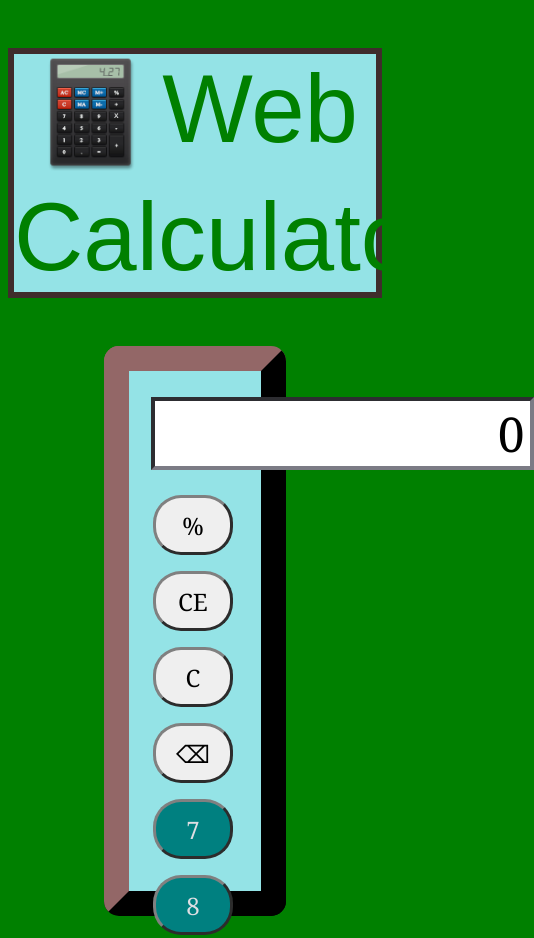
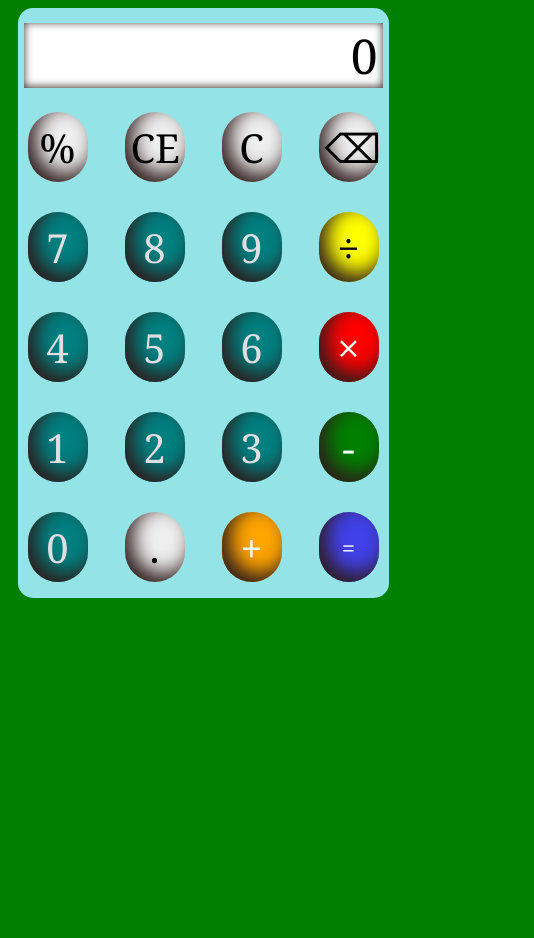
Before and after one commit to LeonardoHobeni/web-calculator, a plain HTML site: page index.html in a window 390 px wide. Shown: the top 938 px of the page, 534 px wide, since content can reach past the window. After the commit the page ends 844 px from the top, so only its background shows below. Drawn offline with Linux system fonts and the light colour scheme.

Commit message:
fixed site responsivity

```diff
--- a/Calculator App.js
+++ b/Calculator App.js
@@ -7,17 +7,13 @@ function buildScreen(id)
 {
     var deviceContainer= document.getElementById(id);
 
-    //create output paragraph
-    var outPar= document.createElement('p');
-
     //create output screen
-    var outScreen= document.createElement('p');
+    var outScreen= document.createElement('div');
     outScreen.className='Screen';
     outScreen.setAttribute('id', 'outScreen');
     outScreen.innerText='0';
-    outPar.appendChild(outScreen);
 
-    deviceContainer.appendChild(outPar);
+    deviceContainer.appendChild(outScreen);
 }
 
 function buildButtons(id, schema)
--- a/index.html
+++ b/index.html
@@ -2,9 +2,10 @@
 <html lang="en">
     <head>
         <title>Calculator Site</title>
+        <meta charset="UTF-8">
+        <meta name="viewport" content="width=device-width, initial-scale=1.0">
         <link rel="stylesheet" href="site style.css">
         <script src="Calculator App.js"></script>
-        <meta charset="UTF-8">
     </head>
 
     <body onload="buildCalculator('mainContainer')">
--- a/site style.css
+++ b/site style.css
@@ -1,15 +1,19 @@
 body
 {
     background-color: green;
+    width: 100%;
+    height: 740px;
 }
+
 .mainHeading
 {
-    font-size: 3em;
+    font-size: 0;
     font-family: Arial, Helvetica, sans-serif;
     text-align: center;
-    border: 6px solid rgb(63, 44, 44);
+    border: 6px none rgb(63, 44, 44);
     background: rgb(148, 227, 230);
     color:green;
+    display: hidden;
 }
 
 span
@@ -21,14 +25,14 @@ span
 .Screen
 {
     font-size:3em;
-    width: 7.7em;
-    margin-left: 12px;
-    margin-right: 5px;
-    margin-bottom: 25px;
-    margin-top: 10px;
+    top: 15px;
+    position: absolute;
+    right: 6px;
+    left: 6px;
     padding-right: 5px;
     font-family:Cambria, Cochin, Georgia, Times, 'Times New Roman', serif ;
-    border: 4px inset rgb(123, 123, 133);
+    border: 4px none rgb(123, 123, 133);
+    box-shadow: inset 0 -1px 8px rgb(52, 41, 41);
     text-align: right;
     background: white;
 }
@@ -72,34 +76,82 @@ span
 
 button
 {
-    width: 80px;
-    height: 60px;
-    margin-left:4px;
-    border: 3px outset grey;
-    border-radius: 28px;
-    font-size:1.5em;
-    font-weight:100px;
+    width:100%;
+    height: 70px;
+    border: 3px hidden grey;
+    border-radius: 35px;
+    box-shadow: inset 8px -8px 20px rgb(46, 28, 28);
+    justify-content: center;
+    font-size:2.5em;
+    font-weight:500;
     font-family:Cambria, Cochin, Georgia, Times, 'Times New Roman', serif ;
+    transition: opacity 29ms;
+}
+
+button:active
+{
+    opacity: 0.6;
 }
 
 .btnPar
 {
-    display: inline-block;
-    margin-left: 10px;
+
     margin-top: auto;
+    width: 100;
 }
 
 img
 {
     width: 117px;
+    display: none;
 }
 
 .deviceContainer
 {
     margin: auto;
-    width: 30%; height: 500px;
-    border: 25px outset rgb(63, 44, 44);
-    padding: 10px;
+    position: relative;
+    display: grid;
+    grid-template-columns:60px 60px 60px 60px;
+    width: 90%; height: 500px;
+    align-items: center;
+    justify-content: center;
+    justify-content: space-between;
+    border: 25px hidden rgb(63, 44, 44);
+    padding: 90px 10px 0 10px;
     border-radius: 15px;
     background: rgb(148, 227, 230);
 }
+
+@media (min-width: 700px)
+{
+    .deviceContainer
+    {
+        grid-template-columns: 150px 150px 150px 150px;
+    }
+}
+
+@media (min-width:900px)
+{
+    .mainHeading
+    {
+        font-size: 4em;
+        display: hidden;
+    }
+
+    .deviceContainer
+    {
+        grid-template-columns: 260px 260px 260px 260px;
+    }
+
+    .Screen
+    {
+        font-size:4em;
+    }
+
+    img
+    {
+        width: 117px;
+        display:inline-block;
+        margin-top: 10px;
+    }
+}
```
